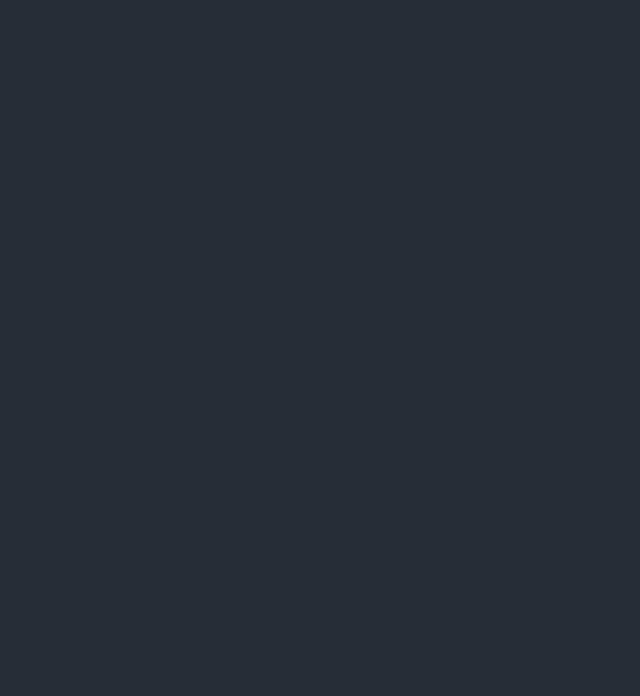
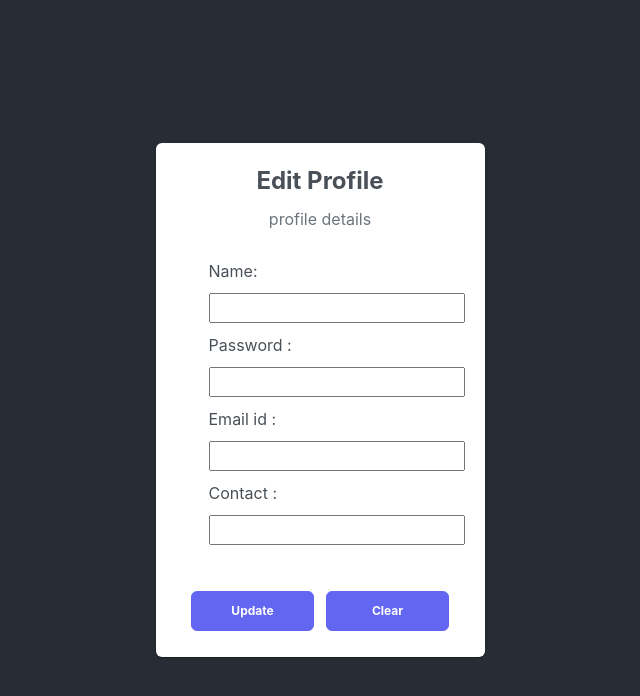
Before and after one commit to OmkarSantoshChavan/cdac-project, a React (Create React App) app in the folder Frontend/travelbuddy/: page /Edit_profile in a window 1280 px wide. Before the commit this address had no page. Shown: the top 696 px of the page, without its empty margins (320-960 px from the left). Built offline with nearby package versions, Linux system fonts and the light colour scheme; the HTML template or start-up script is replaced by a standard one.

Commit message:
Component Added By Akshay Salunke

```diff
--- a/Frontend/travelbuddy/src/App.js
+++ b/Frontend/travelbuddy/src/App.js
@@ -9,6 +9,8 @@ import { BrowserRouter as Router, Routes, Route, Link, BrowserRouter } from "rea
 import Homepage from './component/Homepage';
 import Customer from './component/Role/Customer';
 import Owner from './component/Role/Owner';
+import Admin from './component/Role/Admin';
+import Edit_profile from './component/Role/Edit_profile';
 
 function App() {
   return (
@@ -21,6 +23,10 @@ function App() {
             <Route path="/registeruser" element={<Registeruser />} />
             <Route path="/customer" element={<Customer />} />
             <Route path="/owner" element={<Owner />} />
+            <Route path="/Admin" element={<Admin />} />
+            <Route path="/Edit_profile" element={<Edit_profile />} />
+
+
 
           </Routes>
 
--- a/Frontend/travelbuddy/src/component/Homepage.js
+++ b/Frontend/travelbuddy/src/component/Homepage.js
@@ -65,9 +65,10 @@ function Homepage(props) {
         <div>
             <div className="card">
                 <Carousel value={list} numVisible={3} numScroll={1} responsiveOptions={responsiveOptions} className="custom-carousel" circular
-                    autoplayInterval={3000} itemTemplate={productTemplate} header={<h5>Circular, AutoPlay, 3 Items per Page and Scroll by 1</h5>} />
+                    autoplayInterval={3000} itemTemplate={productTemplate} header={<h5>Circular, AutoPlay, 3 Items per Page and Scroll by 1</h5>}/>
             </div>
-            {/* <Link to="/login"><Button label="Login" /></Link> */}
+
+
             <Button label="Login" onClick={handleLogin} />
             <Button label="Register" onClick={handleRegister} />
         </div>
--- a/Frontend/travelbuddy/src/component/Registeruser.js
+++ b/Frontend/travelbuddy/src/component/Registeruser.js
@@ -61,6 +61,7 @@ function Registeruser() {
 
     return (
 
+        <div className='register-bg'>
         <Card className="container" header={header}  footer={footer}>
             <div className="w-75 mx-auto shadow p-5 mt-2 bg-light">
                 <div class="jumbotron">
@@ -126,6 +127,7 @@ function Registeruser() {
                 </div>
             </div>
         </Card>
+        </div>
     )
 }
 export default Registeruser;
--- /dev/null
+++ b/Frontend/travelbuddy/src/component/Role/Admin.js
@@ -0,0 +1,40 @@
+import React from 'react'
+import { Card } from 'primereact/card';
+import { Button } from 'primereact/button';
+import './Style.css';
+
+function Admin(props) {
+
+    let { data } = props;
+
+    const footer = (
+        <span>
+            <Button className='profile-button' label="Edit Profile" />
+            <Button className='profile-button' label="Remove User" />
+            <Button className='profile-button' label="Remove Property" />
+
+        </span>
+    );
+
+    let { name, email, contact } = data;
+
+    return (
+        <Card title="Admin" subTitle="profile details" footer={footer}>
+            <div className='profile-details'>
+                <div> Name :  {name}</div>
+                <div> Email id : {email}</div>
+                <div> Contact : {contact} </div>
+            </div>
+        </Card>
+    )
+};
+
+Admin.defaultProps = {
+    data: {
+        name: 'abc',
+        email: 'abc@xyz.com',
+        contact: '1234'
+    }
+}
+
+export default Admin;
--- /dev/null
+++ b/Frontend/travelbuddy/src/component/Role/Edit_profile.js
@@ -0,0 +1,63 @@
+import React from 'react'
+import { Card } from 'primereact/card';
+import { Button } from 'primereact/button';
+import './Style.css';
+import axios from 'axios';
+import react, { useState } from 'react';
+
+
+function Edit_profile(props) {
+        const [user, setUser] = useState({
+            name: '',
+            email: '',
+            password: '',
+            contact_no: ''
+        });
+
+
+    const onInputChange = (e) => {
+        setUser({ ...user, [e.target.name]: e.target.value })
+    }
+    const { name, password , email , contact } = user;
+
+    const FormHandle = e => {
+        e.preventDefault();
+        console.log(JSON.stringify(user))
+        addDataToServer(user)
+    }
+
+    const addDataToServer = (data) => {
+        axios.post("http://localhost:8080/registeruser", data).then(
+            (response) => {
+                console.log(response);
+                alert("User Updated Successfully");
+            }, (error) => {
+                console.log(error);
+                alert("Failed to Update user !!!");
+            }
+        );
+    }
+
+    const footer = (
+        <span>
+            <Button type="submit" className='edit_profile-button' label="Update" />
+            <Button type="reset" className='edit_profile-button' label="Clear" />
+        </span>
+    );
+
+
+    return (
+        <Card title="Edit Profile" subTitle="profile details" footer={footer}>
+            <div className='profile-details'>
+                Name: <input type="text" className="edit_profile_input" onChange={(e) => onInputChange(e)}></input>
+                Password : <input type="password"  className="edit_profile_input" onChange={(e) => onInputChange(e)}></input>
+                Email id : <input type="Email"  className="edit_profile_input" onChange={(e) => onInputChange(e)}></input>
+                Contact : <input type="value" ></input>
+
+            </div>
+        </Card>
+    )
+};
+
+
+export default Edit_profile;
--- a/Frontend/travelbuddy/src/component/Role/Style.css
+++ b/Frontend/travelbuddy/src/component/Role/Style.css
@@ -11,3 +11,9 @@
     font-size: 12px;
     margin: 6px;
 }
+.edit_profile-button{
+    width: 123px;
+    height: 40px;
+    font-size: 12px;
+    margin: 6px;
+}
--- a/Frontend/travelbuddy/src/component/Style.css
+++ b/Frontend/travelbuddy/src/component/Style.css
@@ -15,6 +15,7 @@
     height: 40px;
     font-size: 15px;
     margin: 6px;
+
 }
 
 
```
Also changed, not shown: 2 other files (tests, documents, lock files or other folders).
